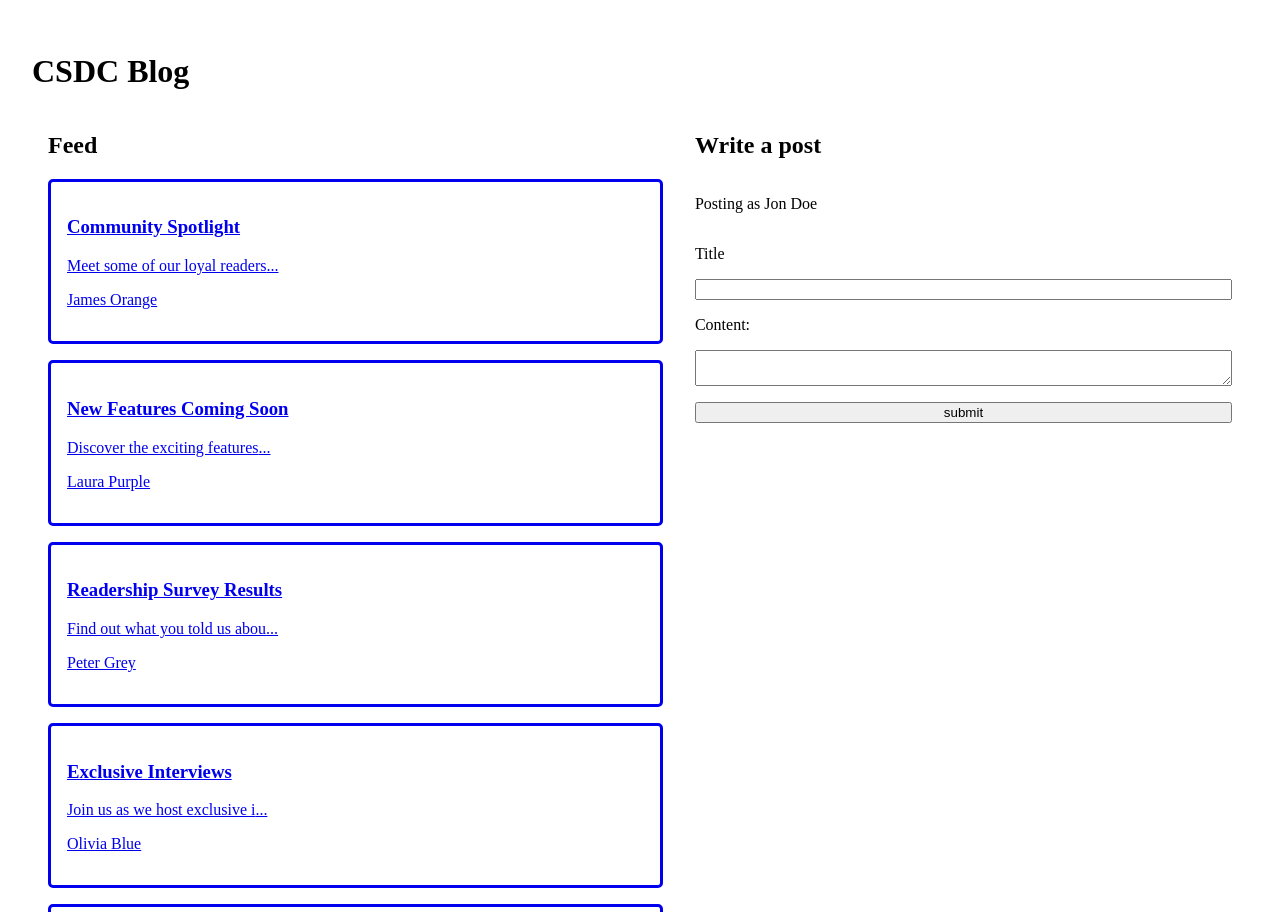
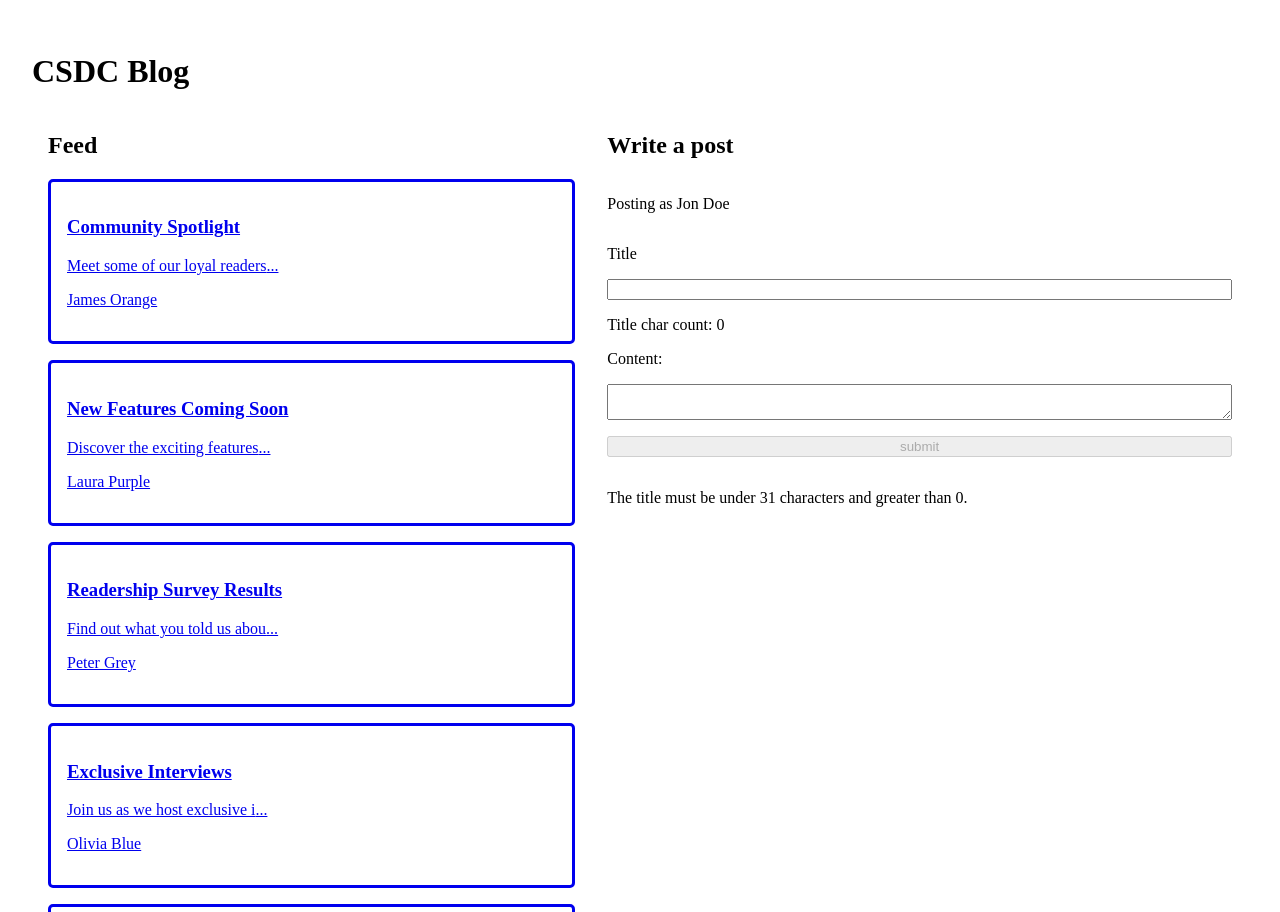
Before and after one commit to Collaborative-Software-Development-Club/ReactNewsBlog, a React (Create React App) app in the folder react-news-blog/: page / in a window 1280 px wide. Built offline with nearby package versions, Linux system fonts and the light colour scheme.

Commit message:
Finished character counter for the title. The submit button is now disabled when the title is not long enough or exceeds 30 characters.

```diff
--- a/react-news-blog/src/layouts/MainPage/PostWriter.jsx
+++ b/react-news-blog/src/layouts/MainPage/PostWriter.jsx
@@ -1,8 +1,12 @@
 import React, { useRef } from 'react'
+import { useState } from 'react'
 
 const PostWriter = ({ uploadPost, user }) => {
     const titleRef = useRef()
     const contentRef = useRef()
+
+    //set the titleCharCount to be set to the current length of the title to start with.
+    const[title, setTitle] = useState("");
 
     const createPostData = (title, content) => {
         return {
@@ -16,8 +20,16 @@ const PostWriter = ({ uploadPost, user }) => {
 
     const handleSubmit = (event) => {
         event.preventDefault()
+
         uploadPost(createPostData(titleRef.current.value, contentRef.current.value))
+
     }
+
+
+    //create a boolean for the limit of characters then use attribute disabled on the submit button when
+    //we do not have an appropriate character count!
+    let titleIsValid = title.length > 0 && title.length <= 30;
+
 
     return (
         <div>
@@ -25,10 +37,16 @@ const PostWriter = ({ uploadPost, user }) => {
             <form onSubmit={handleSubmit} className="post-creation-form">
                 <p>Posting as {user.name}</p>
                 <label htmlFor='title'>Title</label>
-                <input type='text' name='title' ref={titleRef} />
+                <input type='text' name='title' ref={titleRef}
+                     onChange={(e) => setTitle(e.target.value)}/>
+                <label>Title char count: {title.length}</label>
                 <label htmlFor='content'>Content:</label>
                 <textarea ref={contentRef} name='content'></textarea>
-                <input type='submit' value='submit'></input>
+                <input type='submit' value='submit' disabled = {!titleIsValid}></input>
+                {
+                    titleIsValid || <p>The title must be under 31 characters and greater than 0.</p>
+                }
+
             </form>
         </div>
     )
```
